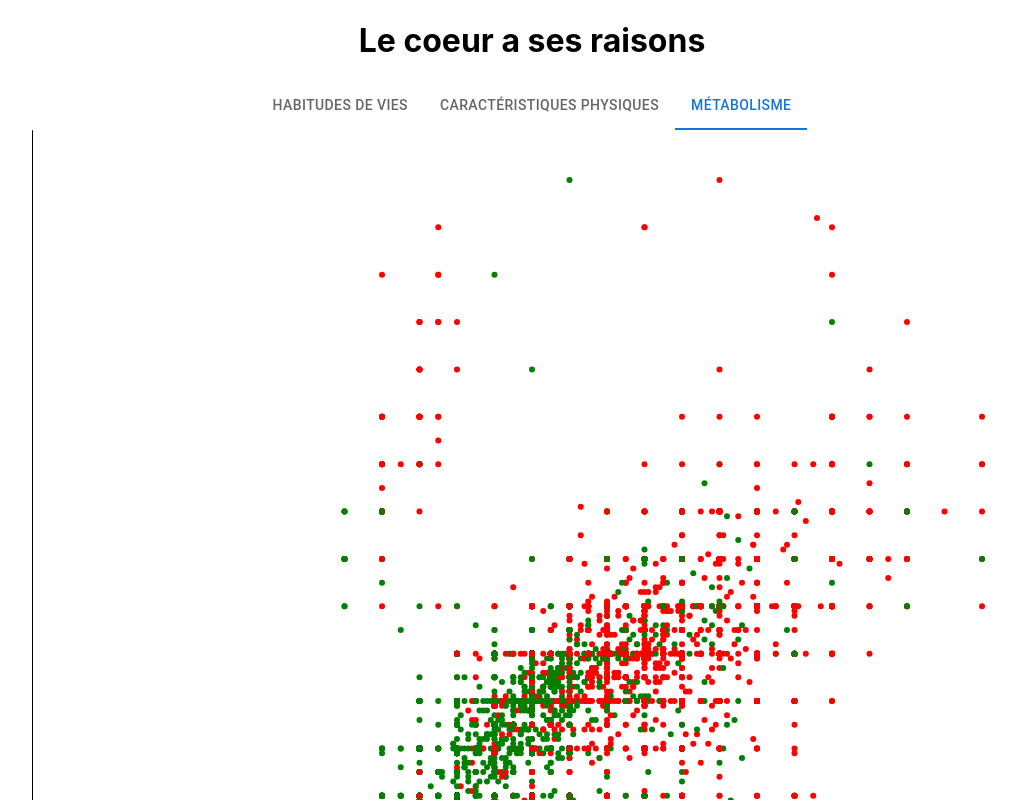
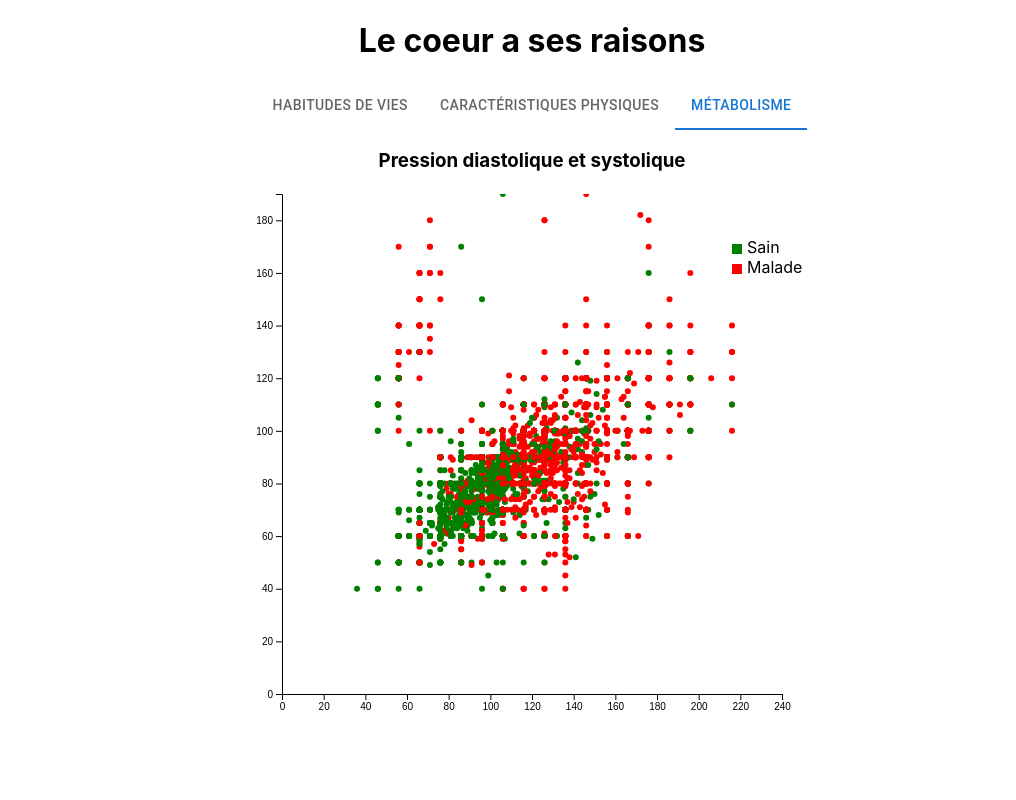
Before and after one commit to rachadchazbek/INF8808_Projet, a React (Create React App) app in the folder code/: page /metabolisme in a window 1280 px wide. Both pictures are taken after a click on the tab "MÉTABOLISME". Shown: the top 800 px of the page, without its empty margins (108-1124 px from the left). Built offline with nearby package versions, Linux system fonts and the light colour scheme.

Commit message:
Scatter Plot ok

```diff
--- /dev/null
+++ b/code/src/pages/Metabolism/ScatterPlot/ScatterPlot.css
@@ -0,0 +1,16 @@
+.container {
+    display: inline-grid;
+    grid-auto-flow: row;
+    grid-auto-columns: 1fr;
+    width: 50%;
+    border: 1px;
+}
+
+.box {
+    margin: 0.25rem;
+}
+
+.text-box {
+    margin:0.25rem;
+    text-align: justify;
+}
--- a/code/src/pages/Metabolism/ScatterPlot/ScatterPlot.js
+++ b/code/src/pages/Metabolism/ScatterPlot/ScatterPlot.js
@@ -1,8 +1,11 @@
 import React, { useEffect, useRef } from 'react';
 import * as d3 from 'd3';
+import "./ScatterPlot.css"
 
 // ap_hi = systolic blood pressure => x axis
 // ap_lo = diastolic blood pressure => y axis
+
+const SIZE = 600
 
 const ScatterPlot = () => {
     const svgRef = useRef(null);
@@ -25,8 +28,8 @@ const ScatterPlot = () => {
 
     const drawChart = (data) => {
         const margin = 50;
-        const width = 1000 - 2 * margin;
-        const height = 1000 - 2 * margin;
+        const width = SIZE - 2 * margin;
+        const height = SIZE - 2 * margin;
 
         const xAxis = d3
             .scaleLinear()
@@ -54,7 +57,7 @@ const ScatterPlot = () => {
             .attr('width', width + 2 * margin)
             .attr('height', height + 2 * margin)
             .append('g')
-            .attr('transform', `translate(${margin},${margin})`)
+            // .attr('transform', `translate(${margin},${margin})`)
             .selectAll('dot')
             .data(data)
             .enter()
@@ -67,9 +70,37 @@ const ScatterPlot = () => {
         svg
             .append('g')
             .attr('transform', `translate(${margin}, ${height})`)
-            .call(d3.axisBottom(xAxis));
+            .call(d3.axisBottom(xAxis))
 
-        svg.append('g').call(d3.axisLeft(yAxis));
+        svg
+            .append('g')
+            .attr('transform', `translate(${margin}, 0)`)
+            .call(d3.axisLeft(yAxis));
+
+
+        const legend = svg
+            .append('g')
+            .attr('transform', `translate(${width}, ${margin})`);
+
+          legend.selectAll('rect')
+            .data(color.domain())
+            .enter()
+            .append('rect')
+            .attr('x', 0)
+            .attr('y', (d, i) => i * 20)
+            .attr('width', 10)
+            .attr('height', 10)
+            .style('fill', color);
+
+          legend.selectAll('text')
+            .data(color.domain())
+            .enter()
+            .append('text')
+            .attr('x', 15)
+            .attr('y', (d, i) => i * 20 + 9)
+            .text(d => d === 0 ? 'Sain' : 'Malade')
+            .attr('text-anchor', 'start');
+
     }
 
 
@@ -84,8 +115,19 @@ const ScatterPlot = () => {
         fetchData();
     });
     return (
-        <svg ref={svgRef} width={1000} height={1000}>
-        </svg>
+        <div className='container'>
+            <h3>Pression diastolique et systolique</h3>
+            <div className='box'>
+                <svg ref={svgRef} width={SIZE} height={SIZE} />
+            </div>
+            <p className='text-box'>L'hypertension artérielle est l'un des principaux facteurs de risque des maladies cardiovasculaires.
+            En effet, l'hypertension chronique exerce une pression constante sur les parois des artères,
+            ce qui peut endommager les vaisseaux sanguins et les rendre plus vulnérables aux dépôts de graisse.
+            Ces dépôts peuvent conduire à la formation de plaques d'athérosclérose, qui peuvent à leur tour obstruer les artères et réduire le débit sanguin.
+            Si une artère obstruée se trouve dans le cœur, cela peut entraîner une crise cardiaque.
+            Par conséquent, il est important de contrôler sa pression artérielle pour réduire le risque de maladies cardiovasculaires.</p>
+        </div>
+
     );
 };
 
```
